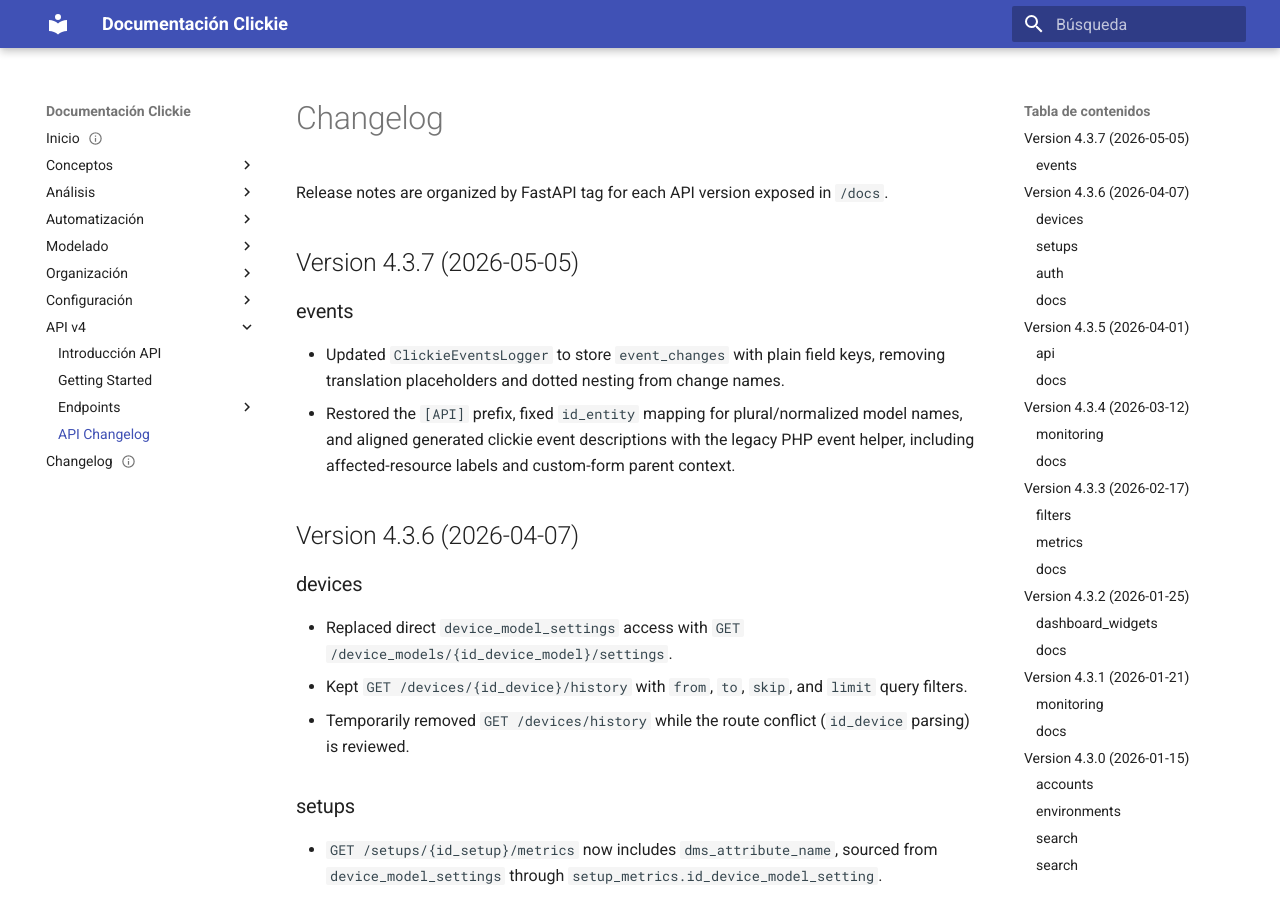
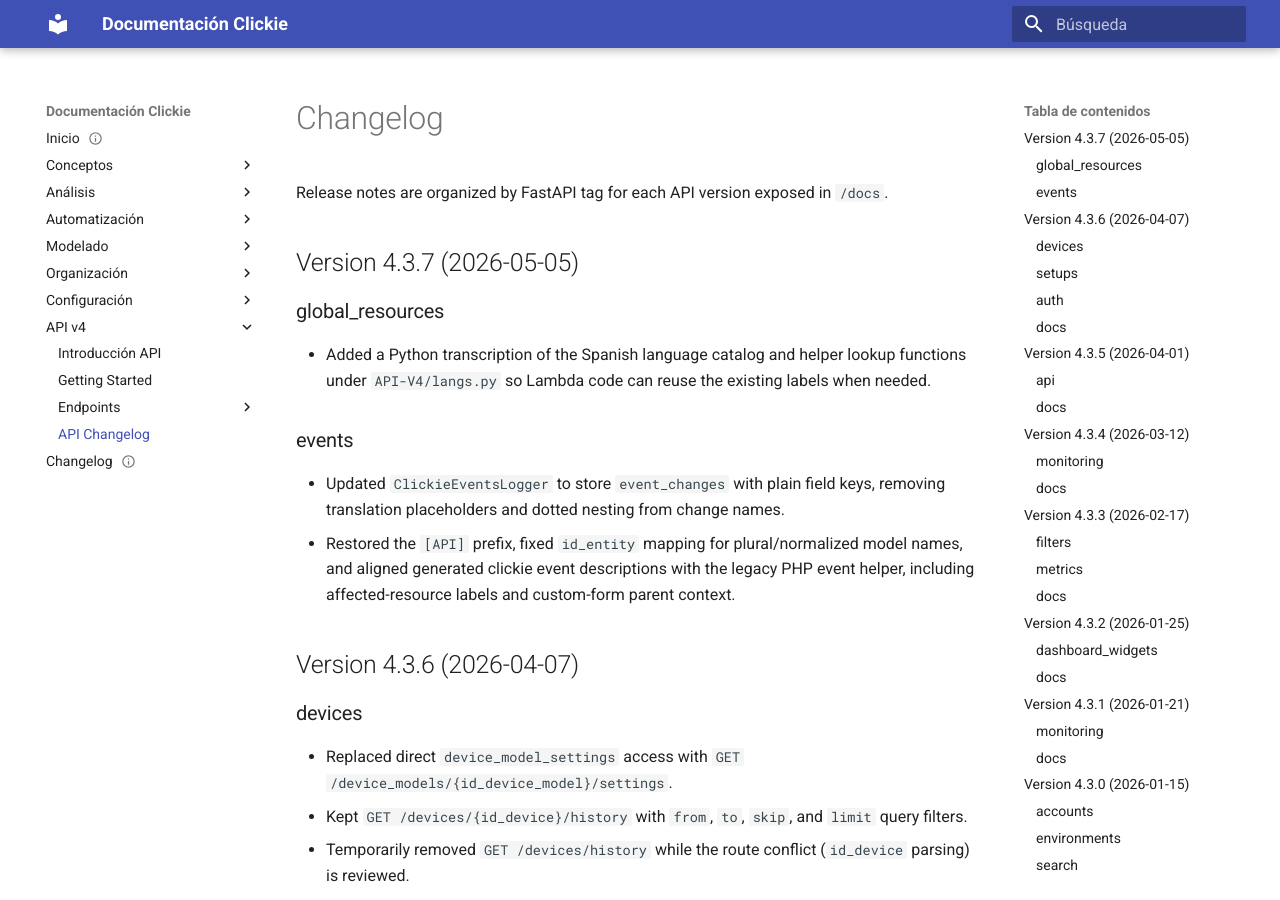
Before and after one commit to clickiespa/docv4, an MkDocs documentation site: the page built from docs/api/changelog.md, in a window 1280 px wide and 900 px high. Built offline with MkDocs 1.6.1 and Material for MkDocs 9.7.7, drawn with Linux system fonts in a browser that asks for light colours.

Commit message:
docs: sync API documentation from source repository

```diff
--- a/docs/api/changelog.md
+++ b/docs/api/changelog.md
@@ -3,6 +3,9 @@
 Release notes are organized by FastAPI tag for each API version exposed in `/docs`.
 
 ## Version 4.3.7 (2026-05-05)
+
+### global_resources
+- Added a Python transcription of the Spanish language catalog and helper lookup functions under `API-V4/langs.py` so Lambda code can reuse the existing labels when needed.
 
 ### events
 - Updated `ClickieEventsLogger` to store `event_changes` with plain field keys, removing translation placeholders and dotted nesting from change names.
```
